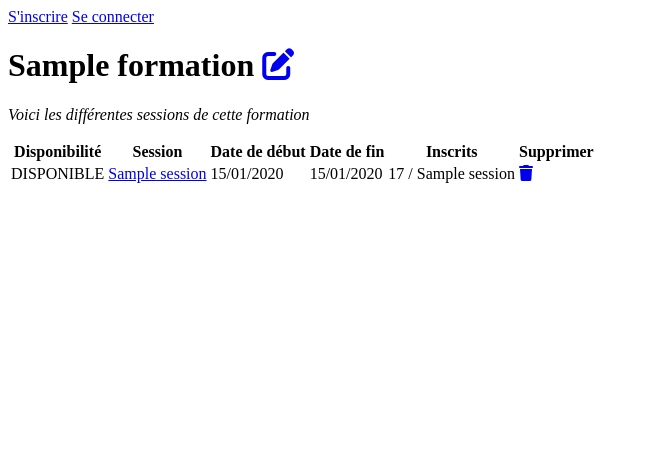
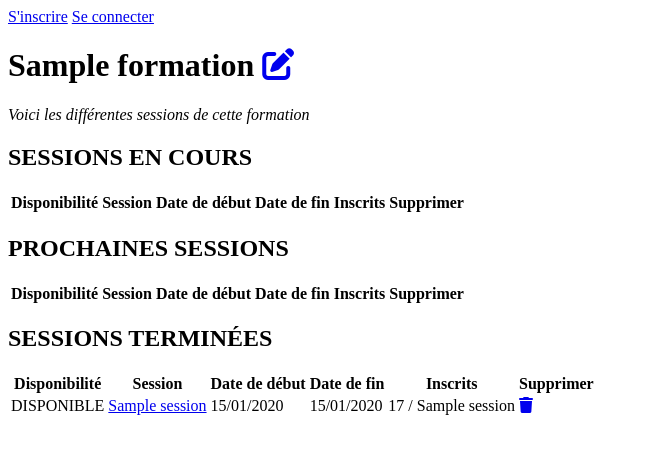
Before and after one commit to David-SDA/SymfonySession, a Symfony app: template templates/formation/show.html.twig in a window 1280 px wide. Shown: the top 454 px of the page, without its empty margins (0-649 px from the left). Run offline with Twig, Linux system fonts and the light colour scheme; the template is opened without the code that fills it: most values are stand-ins (such as "Sample title", 1, 10 or a date in 2020); lists and menus that the app fills with data are empty; some libraries are stand-ins or nearby versions.

Commit message:
Modification, affichage sessions en fonction date

```diff
--- a/templates/formation/show.html.twig
+++ b/templates/formation/show.html.twig
@@ -6,7 +6,11 @@
     {% if formation %}
         <h1>{{ formation }} <a href="#"><i class="fa-solid fa-pen-to-square"></i></a></h1>
         <p><i>Voici les différentes sessions de cette formation</i></p>
+
+        {# Si on a bien des sessions #}
         {% if sessions %}
+            {# On crée un tableau pour les sessions en cours #}
+            <h2>SESSIONS EN COURS</h2>
             <table>
                 <thead>
                     <tr>
@@ -19,7 +23,11 @@
                     </tr>
                 </thead>
                 <tbody>
+                    {# Pour chaque session #}
                     {% for session in sessions %}
+                        {# On vérifie si la date de début est aujourd'hui ou est avant aujourd'hui
+                           ET aussi si la date de fin est aujourd'hui ou est après aujourd'hui #}
+                        {% if (session.dateDebut | date("Y-m-d")) <= ("now" | date("Y-m-d")) and (session.dateFin | date("Y-m-d")) >= ("now" | date("Y-m-d")) %}
                             <tr>
                                 {% if session.stagiaires | length < session.nombrePlaces %}
                                     <td>DISPONIBLE</td>
@@ -32,9 +40,85 @@
                                 <td>{{ session.stagiaires | length }} / {{ session.nombrePlaces }}</td>
                                 <td><a href="#"><i class="fa-solid fa-trash"></i></a></td>
                             </tr>
+                        {% endif %}
                     {% endfor %}
                 </tbody>
             </table>
+
+            {# On crée un tableau pour les prochaines sessions #}
+            <h2>PROCHAINES SESSIONS</h2>
+            <table>
+                <thead>
+                    <tr>
+                        <th>Disponibilité</th>
+                        <th>Session</th>
+                        <th>Date de début</th>
+                        <th>Date de fin</th>
+                        <th>Inscrits</th>
+                        <th>Supprimer</th>
+                    </tr>
+                </thead>
+                <tbody>
+                    {# Pour chaque session #}
+                    {% for session in sessions %}
+                        {# On vérifie que la date de début est après aujourd'hui #}
+                        {% if (session.dateDebut | date("Y-m-d")) > ("now" | date("Y-m-d")) %}
+                            <tr>
+                                {% if session.stagiaires | length < session.nombrePlaces %}
+                                    <td>DISPONIBLE</td>
+                                {% else %}
+                                    <td>COMPLET</td>
                                 {% endif %}
+                                <td><a href="{{ path('show_session', { 'id' : session.id }) }}">{{ session }}</a></td>
+                                <td>{{ session.dateDebut | date("d/m/Y") }}</td>
+                                <td>{{ session.dateFin | date("d/m/Y") }}</td>
+                                <td>{{ session.stagiaires | length }} / {{ session.nombrePlaces }}</td>
+                                <td><a href="#"><i class="fa-solid fa-trash"></i></a></td>
+                            </tr>
+                        {% endif %}
+                    {% endfor %}
+                </tbody>
+            </table>
+
+            {# On crée un tableau pour les sessions terminées #}
+            <h2>SESSIONS TERMINÉES</h2>
+            <table>
+                <thead>
+                    <tr>
+                        <th>Disponibilité</th>
+                        <th>Session</th>
+                        <th>Date de début</th>
+                        <th>Date de fin</th>
+                        <th>Inscrits</th>
+                        <th>Supprimer</th>
+                    </tr>
+                </thead>
+                <tbody>
+                    {# Pour chaque session #}
+                    {% for session in sessions %}
+                        {# On vérifie si la date de fin est avant aujourd'hui #}
+                        {% if (session.dateFin | date("Y-m-d")) < ("now" | date("Y-m-d")) %}
+                            <tr>
+                                {% if session.stagiaires | length < session.nombrePlaces %}
+                                    <td>DISPONIBLE</td>
+                                {% else %}
+                                    <td>COMPLET</td>
+                                {% endif %}
+                                <td><a href="{{ path('show_session', { 'id' : session.id }) }}">{{ session }}</a></td>
+                                <td>{{ session.dateDebut | date("d/m/Y") }}</td>
+                                <td>{{ session.dateFin | date("d/m/Y") }}</td>
+                                <td>{{ session.stagiaires | length }} / {{ session.nombrePlaces }}</td>
+                                <td><a href="#"><i class="fa-solid fa-trash"></i></a></td>
+
+                            </tr>
+                        {% endif %}
+                    {% endfor %}
+                </tbody>
+            </table>
+        {% else %}
+            <p>Il n'y a pas de sessions dans cette formation</p>
+        {% endif %}
+    {% else %}
+        <p>Il n'y a pas de formation</p>
     {% endif %}
 {% endblock %}
```
Lines whose indentation alone changed are shown as unchanged.
